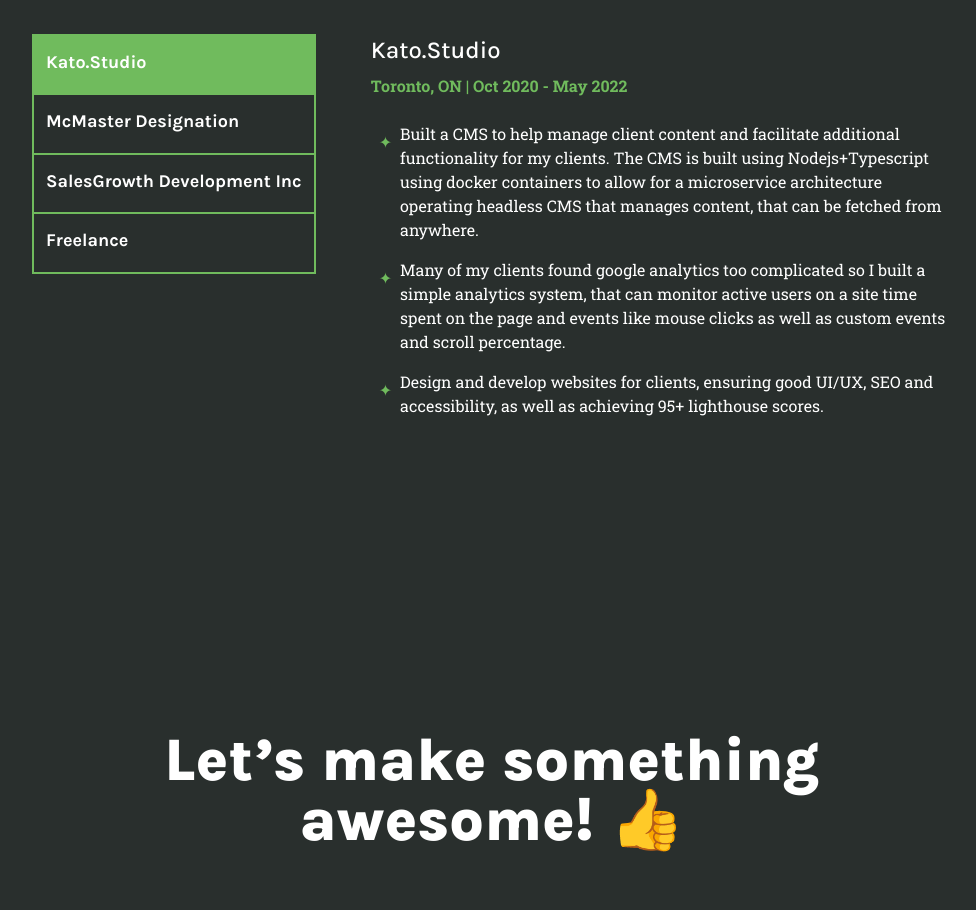
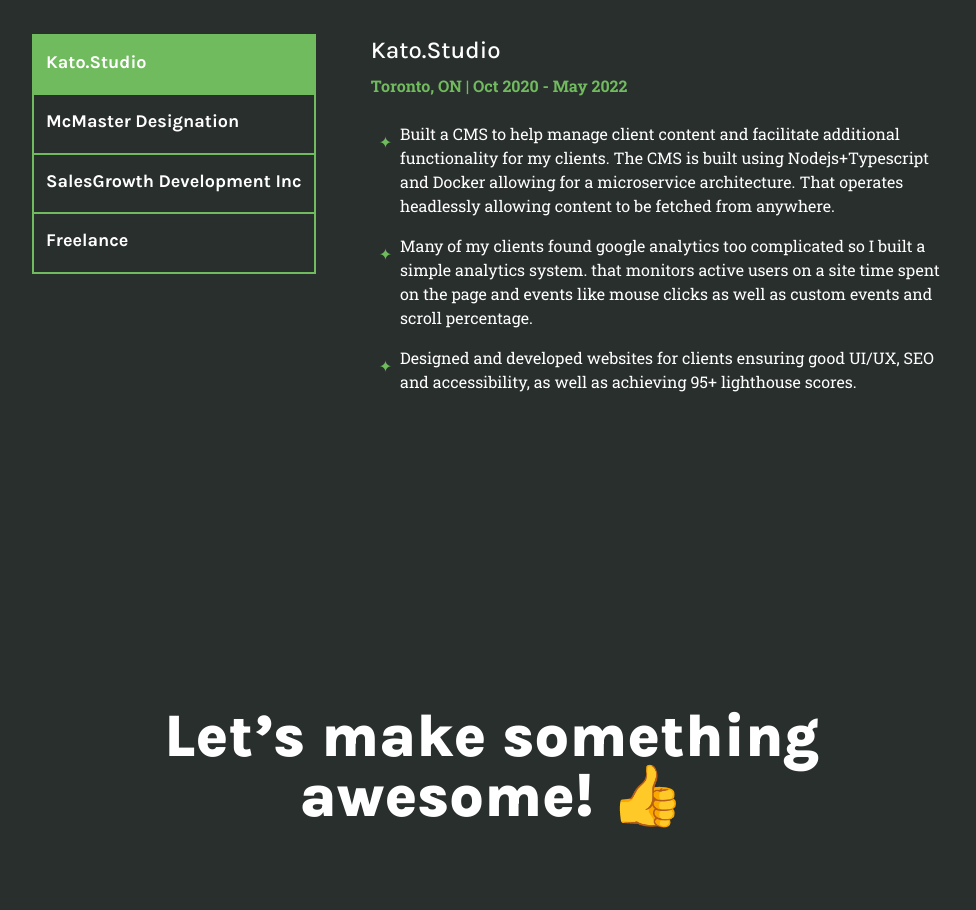
Before and after one commit to theodore-zd/My-2024-Portfolio, a Next.js app: page / in a window 1280 px wide. Shown: the part 4880-5790 px from the top of the page, without its empty margins (148-1124 px from the left). Built offline with nearby package versions, Linux system fonts and the light colour scheme; no server answers.

Commit message:
updated expreience bullet points to be less wordy

```diff
--- a/page_contents/home/experience/experience.json.ts
+++ b/page_contents/home/experience/experience.json.ts
@@ -3,9 +3,9 @@ export default [
     title: 'Kato.Studio',
     desc: 'Toronto, ON | Oct 2020 - May 2022',
     info: [
-      'Built a CMS to help manage client content and facilitate additional functionality for my clients. The CMS is built using Nodejs+Typescript using docker containers to allow for a microservice architecture operating headless CMS that manages content, that can be fetched from anywhere.',
-      'Many of my clients found google analytics too complicated so I built a simple analytics system, that can monitor active users on a site time spent on the page and events like mouse clicks as well as custom events and scroll percentage.',
-      'Design and develop websites for clients, ensuring good UI/UX, SEO and accessibility, as well as achieving 95+ lighthouse scores.'
+      'Built a CMS to help manage client content and facilitate additional functionality for my clients. The CMS is built using Nodejs+Typescript and Docker allowing for a microservice architecture. That operates headlessly allowing content to be fetched from anywhere.',
+      'Many of my clients found google analytics too complicated so I built a simple analytics system. that monitors active users on a site time spent on the page and events like mouse clicks as well as custom events and scroll percentage.',
+      'Designed and developed websites for clients ensuring good UI/UX, SEO and accessibility, as well as achieving 95+ lighthouse scores.'
     ]
   },
   {
@@ -19,16 +19,16 @@ export default [
     title: 'SalesGrowth Development Inc ',
     desc: 'Toronto, ON | Dec 2018 - Dec 2019',
     info: [
-      'Led redesign of an application that a client was unhappy with, ultimately retaining the client and drastically increasing client satisfaction, maintained and improved the usability of existing features.',
-      'Responsible for the design and development of 4 client sites, improving accessibility and SEO for existing sites.',
-      'Performance Improvements decreased loading times of client sites by 20% on average.'
+      'Led the redesign of an application that a client was unhappy with, ultimately retaining the client. and drastically increasing client satisfaction with the application.',
+      'Maintained and improved the usability of existing client applications.',
+      'Responsible for the design and development of 4 client sites, optimizing SEO, accessibility and performance. resulting in decreased loading times of client sites by 20% on average.'
     ]
   },
   {
     title: 'Freelance',
     desc: 'Toronto, ON | Jan 2016 - Dec 2018',
     info: [
-      'Consulted with clients on the most appropriate solution for their business\'s pain points.',
+      'Consulted with clients on the most appropriate solutions for their business pain points.',
       'Designed and implemented the given solution, i.e (rebranding, packaging, marketing materials, website redesign) resulting in increased brand recognition and sales.'
     ]
   }
```
